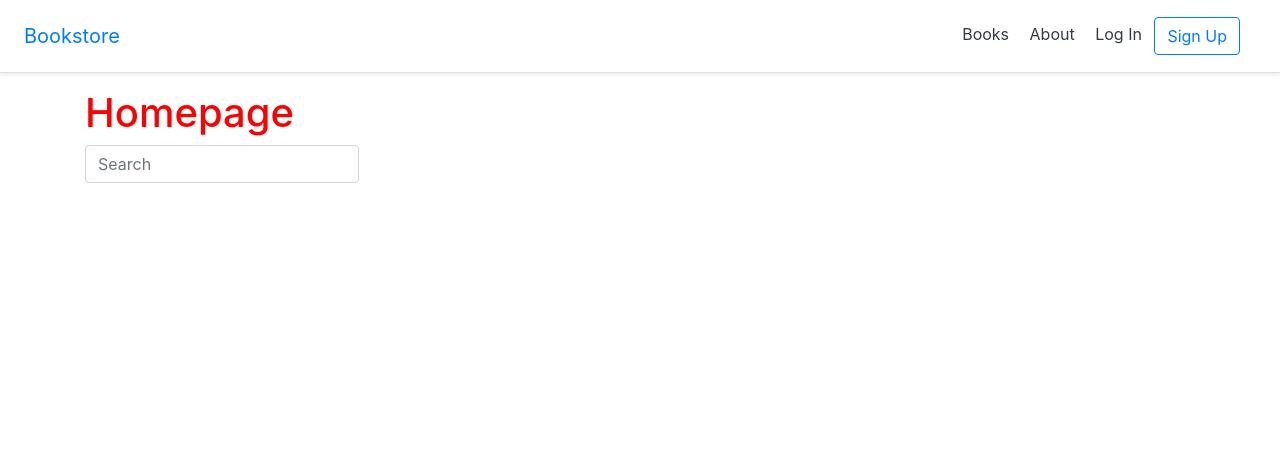
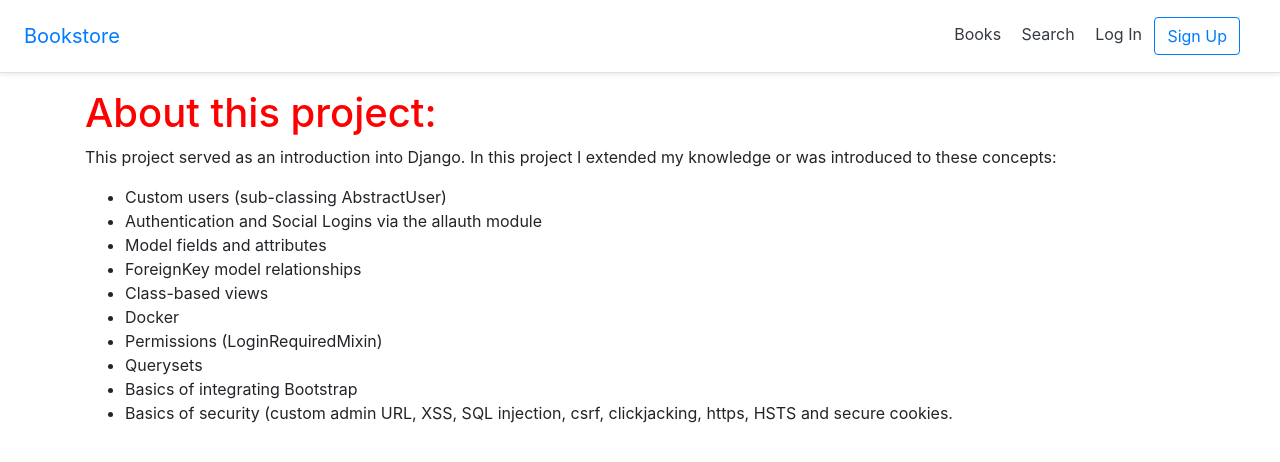
Before and after one commit to ryan-astaphan/django-books, a Django app: template templates/home.html in a window 1280 px wide. Shown: the top 462 px of the page. Run offline with Django 3.2, Linux system fonts and the light colour scheme; the template is opened without the code that fills it, so the values that code supplies are empty; some libraries are stand-ins or nearby versions.

Commit message:
Updated homepage

```diff
--- a/pages/urls.py
+++ b/pages/urls.py
@@ -1,8 +1,8 @@
 from django.urls import path
-from .views import HomePageView, AboutPageView
+from .views import HomePageView, SearchPageView
 
 
 urlpatterns = [
     path('', HomePageView.as_view(), name='home'),
-    path('about/', AboutPageView.as_view(), name='about'),
+    path('search/', SearchPageView.as_view(), name='search'),
 ]
--- a/pages/views.py
+++ b/pages/views.py
@@ -5,5 +5,5 @@ class HomePageView(TemplateView):
     template_name = 'home.html'
 
 
-class AboutPageView(TemplateView):
-    template_name = 'about.html'
+class SearchPageView(TemplateView):
+    template_name = 'search.html'
--- a/templates/_base.html
+++ b/templates/_base.html
@@ -18,7 +18,7 @@
       font-weight-normal">Bookstore</a>
       <nav class="my-2 my-md-0 mr-md-3">
         <a class="p-2 text-dark" href="{% url 'book_list' %}">Books</a>
-        <a class="p-2 text-dark" href="{% url 'about' %}">About</a>
+        <a class="p-2 text-dark" href="{% url 'search' %}">Search</a>
         {% if user.is_authenticated %}
           <a class="p-2 text-dark" href="{% url 'account_logout' %}">Log Out</a>
         {% else %}
--- a/templates/about.html
+++ /dev/null
@@ -1,5 +0,0 @@
-{% extends '_base.html' %}
-{% block title %}About{% endblock title %}
-{% block content %}
-<h1>About Page</h1>
-{% endblock content %}
--- a/templates/home.html
+++ b/templates/home.html
@@ -4,10 +4,20 @@
 {% block title %}Home{% endblock title %}
 
 {% block content %}
-  <h1>Homepage</h1>
-  <form class="form-inline mt-2 mt-md-0" action="{% url 'search_results' %}"
-  method="get">
-    <input name="q" class="form-control mr-sm-2" type="text" placeholder="Search"
-    aria-label="Search">
-  </form>
+  <h1>About this project:</h1>
+  <p>This project served as an introduction into Django. In this project
+    I extended my knowledge or was introduced to these concepts: </p>
+  <ul>
+    <li>Custom users (sub-classing AbstractUser)</li>
+    <li>Authentication and Social Logins via the allauth module</li>
+    <li>Model fields and attributes</li>
+    <li>ForeignKey model relationships</li>
+    <li>Class-based views</li>
+    <li>Docker</li>
+    <li>Permissions (LoginRequiredMixin)</li>
+    <li>Querysets</li>
+    <li>Basics of integrating Bootstrap</li>
+    <li>Basics of security (custom admin URL, XSS, SQL injection, csrf, clickjacking,
+      https, HSTS and secure cookies.</li>
+  </ul>
 {% endblock content %}
```
Also changed, not shown: books/views.py (+2 -5 lines), templates/search.html (added, +10 -0 lines).
